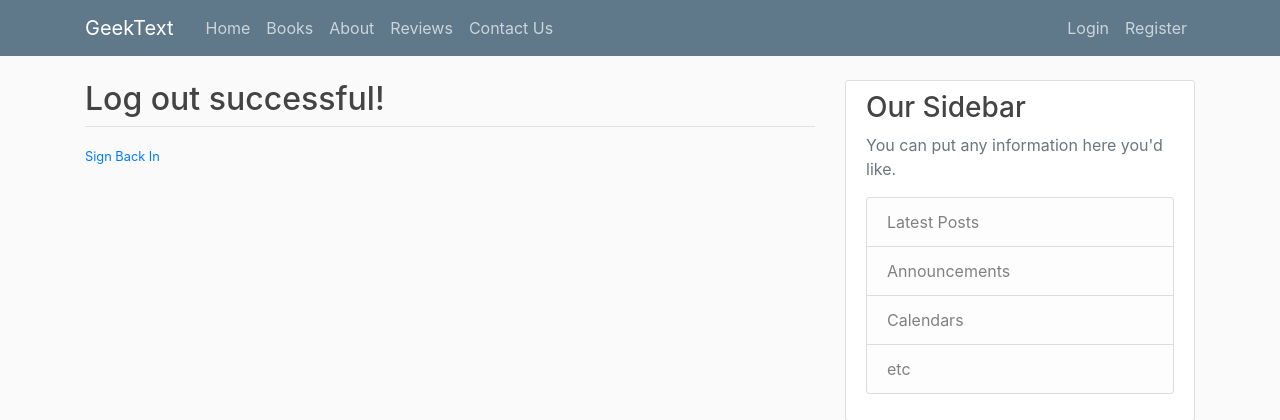
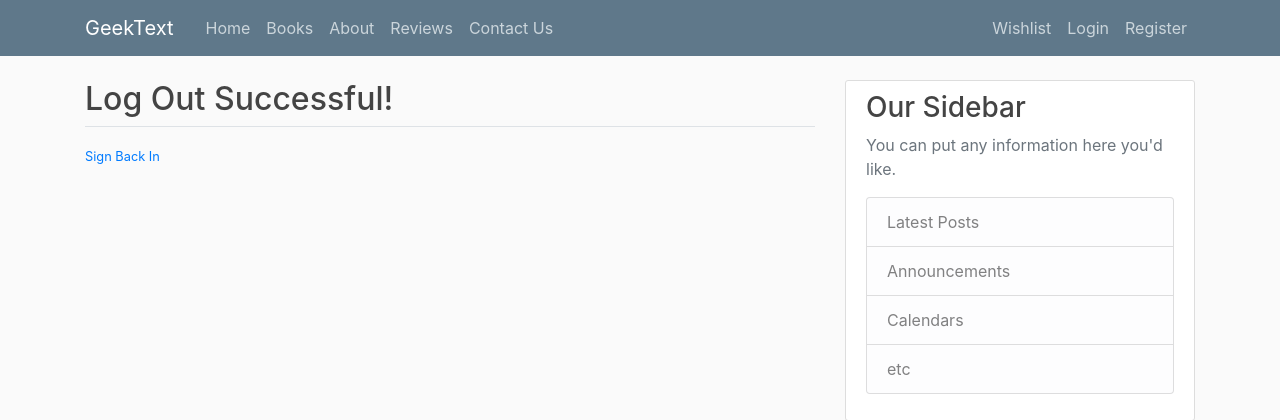
Before and after one commit to YeilysF/geektext, a Django app: template users/templates/logout.html in a window 1280 px wide. Shown: the top 420 px of the page. Run offline with Django 3.2, Linux system fonts and the light colour scheme; the template is opened without the code that fills it, so the values that code supplies are empty; some libraries are stand-ins or nearby versions.

Commit message:
Redirect user to login when accessing 'Wishlist' if not logged in

```diff
--- a/bookstore/templates/base.html
+++ b/bookstore/templates/base.html
@@ -41,6 +41,7 @@
                     <a class="nav-item nav-link" href="{% url 'profile' %}">Profile</a>
                     <a class="nav-item nav-link" href="{% url 'logout' %}">Logout</a>
                 {% else %}
+                    <a class="nav-item nav-link" href="{% url 'login' %}">Wishlist</a>
                     <a class="nav-item nav-link" href="{% url 'login' %}">Login</a>
                     <a class="nav-item nav-link" href="{% url 'register' %}">Register</a>
                 {% endif %}
--- a/users/templates/logout.html
+++ b/users/templates/logout.html
@@ -1,6 +1,6 @@
 {% extends "base.html" %}
 {% block content %}
-    <h2>Log out successful!</h2>
+    <h2>Log Out Successful!</h2>
     <div class="border-top pt-3">
         <small class="text-muted">
             <a href="{% url 'login' %}">Sign Back In</a>
```
